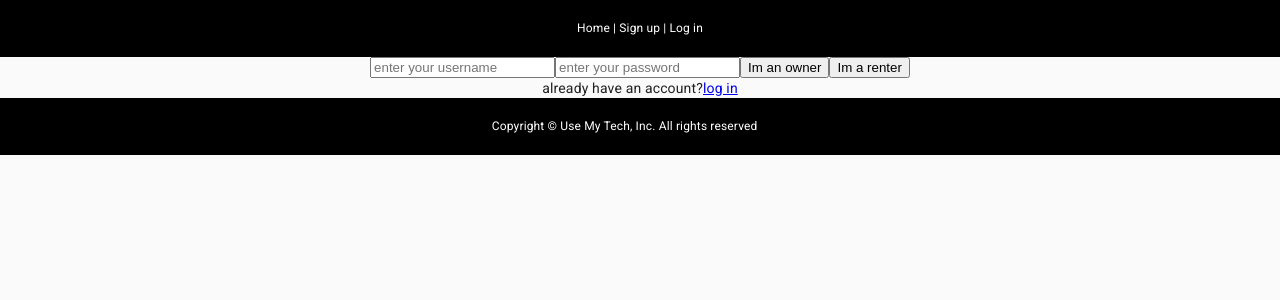
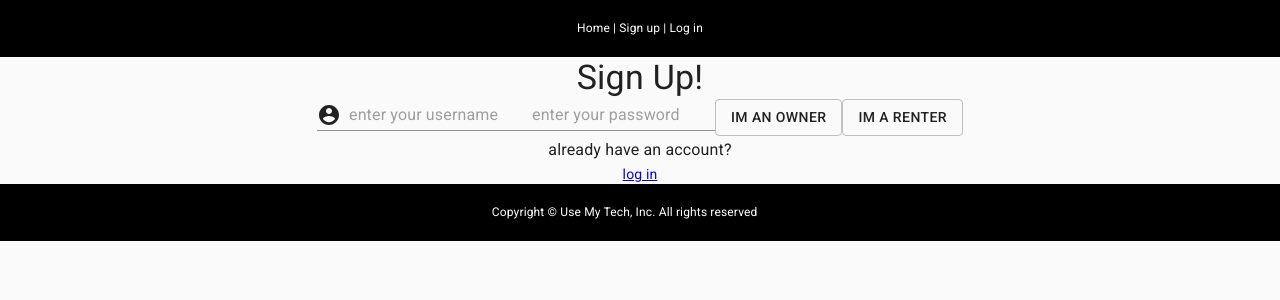
Before and after one commit to Build-Week-use-My-Tech-2/front-end, a React (Create React App) app: page /signup in a window 1280 px wide. Shown: the top 300 px of the page. Built offline with nearby package versions, Linux system fonts and the light colour scheme.

Commit message:
updated styling on signup form/buttons to match login

```diff
--- a/src/components/Login/Login.js
+++ b/src/components/Login/Login.js
@@ -36,7 +36,6 @@ const Login = () => {
 
 			<form>
 				<TextField
-					id="standard-basic"
 					type="text"
 					name="username"
 					value={loginCredentials.username}
@@ -51,7 +50,6 @@ const Login = () => {
 					  }}
 				/>
 				<TextField
-					id="standard-basic"
 					type="text"
 					name="password"
 					value={loginCredentials.password}
--- a/src/components/Signup/Signup.js
+++ b/src/components/Signup/Signup.js
@@ -1,5 +1,7 @@
 import React, { useState } from "react";
 import { Link } from "react-router-dom";
+import { Typography, TextField, Button, InputAdornment } from "@material-ui/core";
+import { AccountCircle } from '@material-ui/icons'
 
 const initialFormValues = {
 	username: "",
@@ -18,27 +20,39 @@ const Signup = () => {
 
 	return (
 		<div>
-			{/* signup form */}
+			<Typography variant="h4">
+			Sign Up!
+			</Typography>
 			<form>
-				<input
+				<TextField
 					type="text"
 					name="username"
 					value={formValues.username}
 					placeholder="enter your username"
 					onChange={handleChange}
+					InputProps={{
+						startAdornment: (
+							<InputAdornment position="start">
+								<AccountCircle />
+							</InputAdornment>
+						)
+					}}
 				/>
-				<input
+				<TextField
 					type="text"
 					name="password"
 					value={formValues.password}
 					placeholder="enter your password"
 					onChange={handleChange}
 				/>
-				<button> Im an owner </button>
-				<button> Im a renter </button>
+				<Button variant="outlined"> Im an owner </Button>
+				<Button variant="outlined"> Im a renter </Button>
 
 				<div>
+					<Typography variant="subtitle1">
 					already have an account?
+					</Typography>
+
 					<Link to="/">log in</Link>
 				</div>
 			</form>
```
